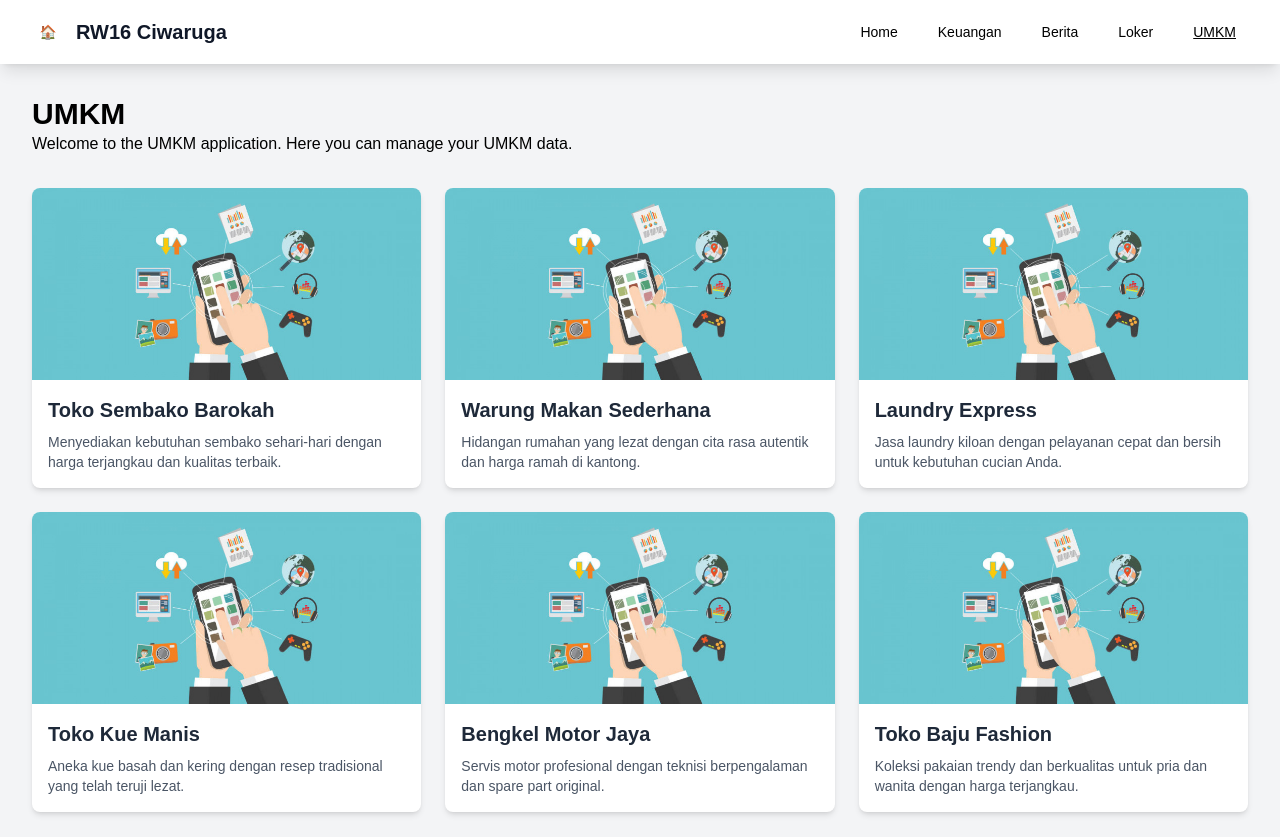
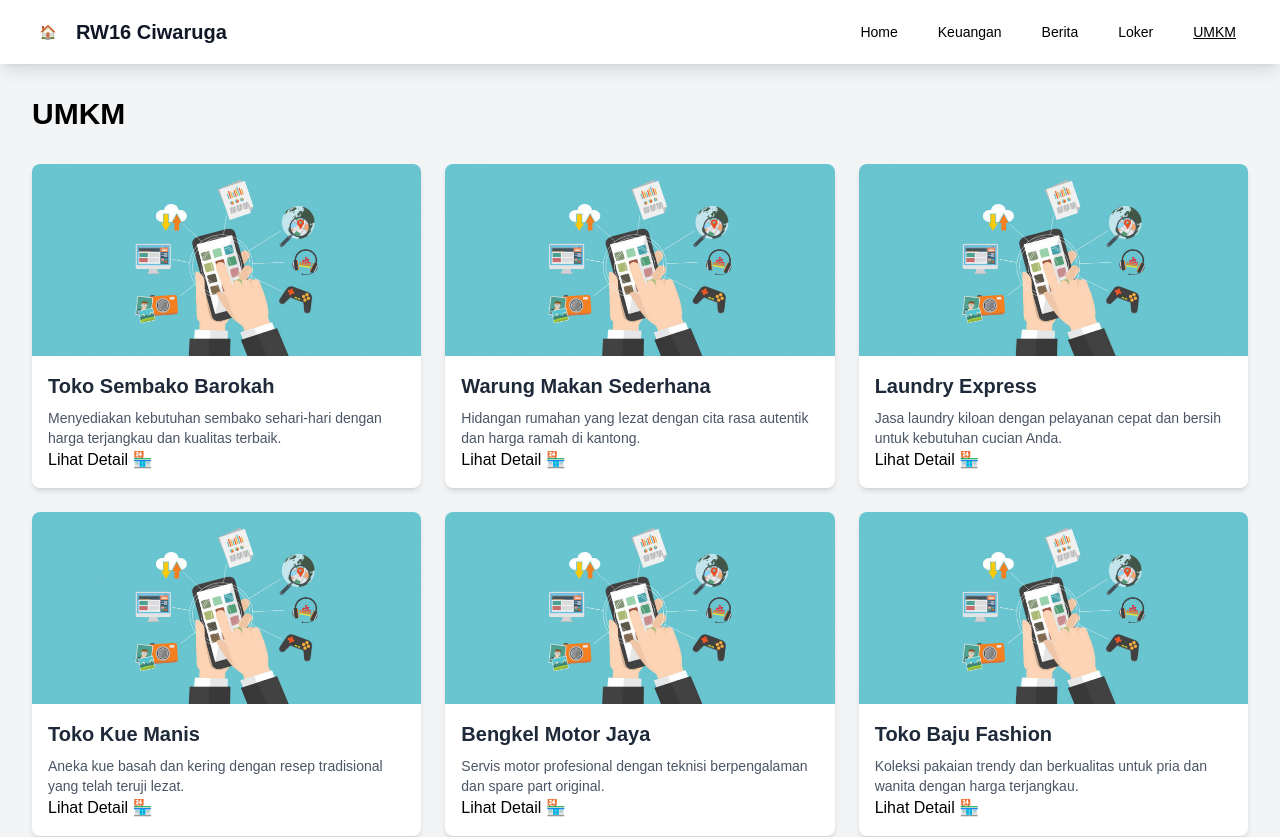
Before and after one commit to ORANGSHOLEH/Aplikasi_RW-RT-frontend, a Next.js app: page /umkm in a window 1280 px wide. Shown: the top 837 px of the page. Built offline with nearby package versions, Linux system fonts and the light colour scheme.

Commit message:
UMKM Selesai

```diff
--- a/app/umkm/page.tsx
+++ b/app/umkm/page.tsx
@@ -178,9 +178,7 @@ export default function UMKMPage() {
       <div className="min-h-screen bg-gray-100">
         <div className="p-8 bg-gray-100">
           <h1 className="text-3xl text-black font-bold">UMKM</h1>
-          <p className="text-black">
-            Welcome to the UMKM application. Here you can manage your UMKM data.
-          </p>
+          <p className="text-black"></p>
         </div>
 
         <div className="container mx-auto px-8">
@@ -212,6 +210,9 @@ export default function UMKMPage() {
                       <p className="text-gray-600 text-sm">
                         {item.description}
                       </p>
+                      <a href={`/umkm/${item.id}`} className="text-black">
+                        Lihat Detail 🏪
+                      </a>
                     </div>
                   </div>
                 ))}
```
